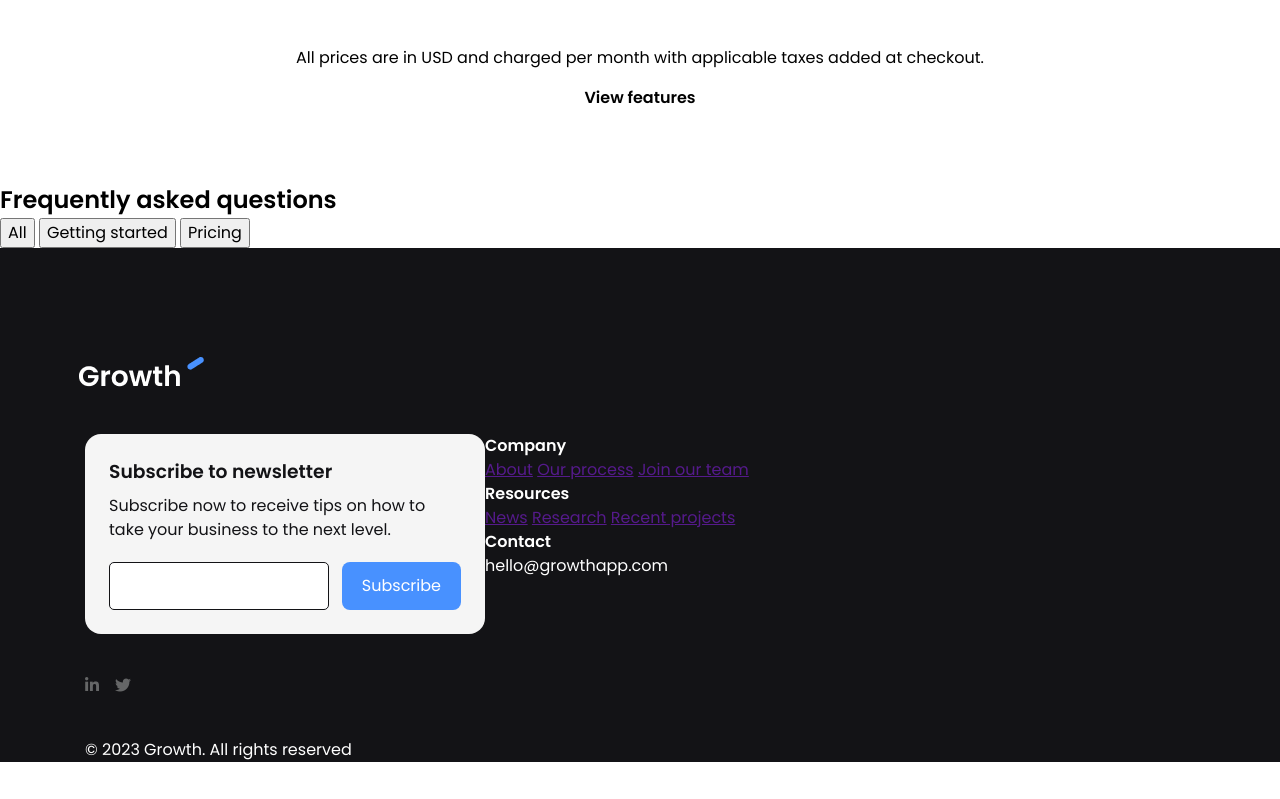
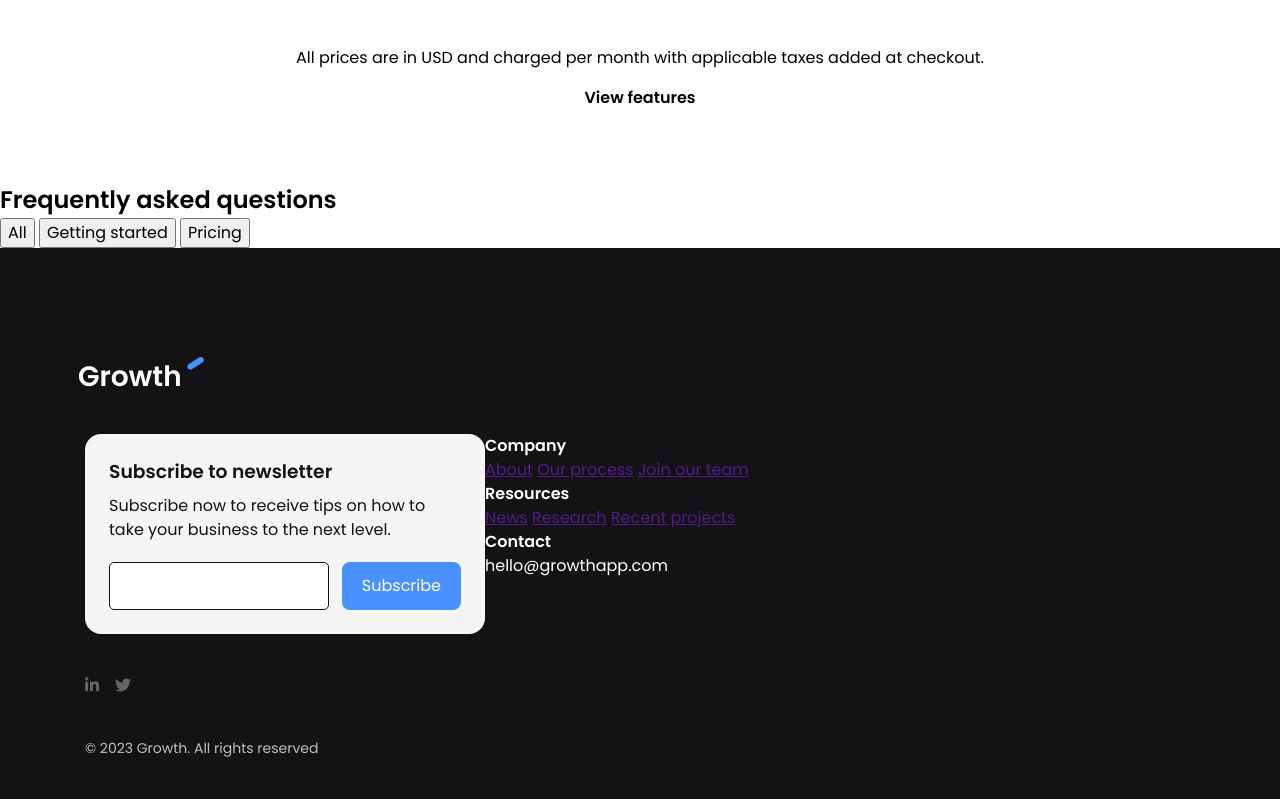
Before and after one commit to maadzjaa/page, a website built with Vite: page index.html in a window 1280 px wide. Shown: the part 3679-4478 px from the top of the page. Before the commit the page ends 4441 px from the top, so only its background shows below. Built offline with nearby package versions, Linux system fonts and the light colour scheme.

Commit message:
style: footer styling

```diff
--- a/index.html
+++ b/index.html
@@ -172,7 +172,7 @@
         </div>
 
         <div class="arr">
-          <p>© 2023 Growth. All rights reserved</p>
+          <p> &copy; 2023 Growth. All rights reserved</p>
         </div>
       </div>
 
--- a/styles.scss
+++ b/styles.scss
@@ -363,6 +363,7 @@ body {
 .footer {
 	background-color: var(--black-color);
 	color: var(--white-color);
+	padding-bottom: 40px;
 
 	&-logo {
 		padding-top: 109px;
@@ -431,6 +432,12 @@ body {
 			i {
 				color: #656667;
 			}
+		}
+
+		.arr {
+			color: #bcc2c3;
+			font-size: 1.4rem;
+			line-height: 150%;
 		}
 	}
 }
```
Also changed, not shown: css/styles.css, 1 other file.
